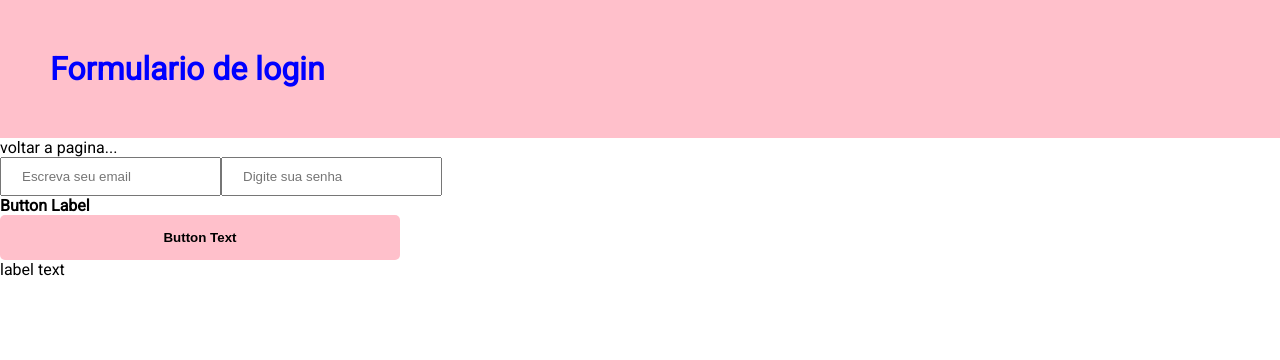
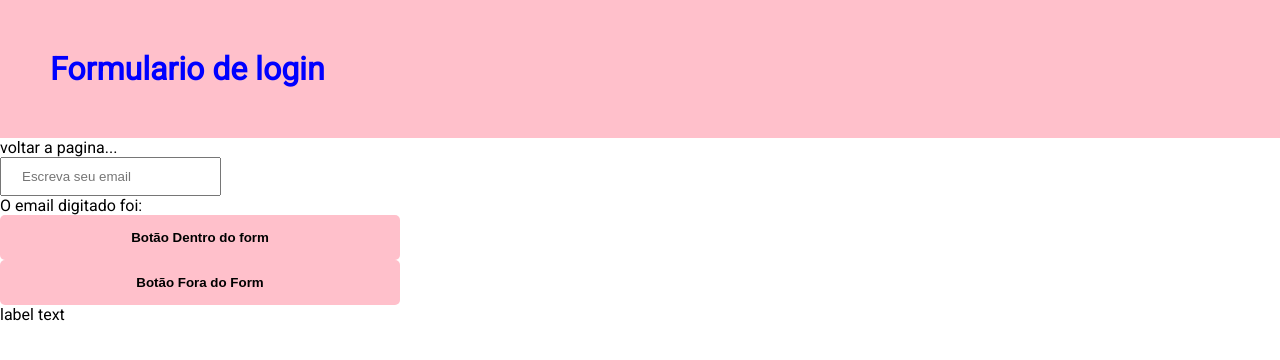
Before and after one commit to Jhon-Byron/Iniciando-Projeto, a Next.js app: page / in a window 1280 px wide. Shown: the top 360 px of the page. Built offline with nearby package versions, Linux system fonts and the light colour scheme.

Commit message:
Criado onChange e onSubmit

```diff
--- a/pages/index.jsx
+++ b/pages/index.jsx
@@ -7,15 +7,26 @@ export default function HomePage() {
     console.log('clicou aqui')
   }
 
+  const HandleLabelSubmit = (event) => {
+    event.preventDefault() ///a pagina nao sera atualizada
+    console.log('click aqui submit form')
+  }
+
+  let email = ''
+  const handleChangeInput = (event) => {
+    email = event.target.value
+  }
+
   return (
     <>
       <Title onClick={HandleLabelClick}>Formulario de login</Title>
       <label onClick={HandleLabelClick}>voltar a pagina...</label>
-      <form>
-        <Input type="email" placeholder="Escreva seu email" />
-        <Input type="password" placeholder="Digite sua senha" />
-        <Button onClick={HandleLabelClick}>Botao</Button>
+      <form onSubmit={HandleLabelSubmit}>
+        <Input type="text" placeholder="Escreva seu email" onChange={handleChangeInput} />
+        <p>O email digitado foi: {email}</p>
+        <Button type="submit">Botão Dentro do form</Button>
       </form>
+      <Button onClick={HandleLabelClick}>Botão Fora do Form</Button>
       <label>label text</label>
     </>
   )
--- a/src/components/button/button.jsx
+++ b/src/components/button/button.jsx
@@ -19,11 +19,10 @@ const ButtonContainer = styled.div`
   }
 `
 
-export default function Button() {
+export default function Button(props) {
   return (
     <ButtonContainer>
-      <label>Button Label</label>
-      <button>Button Text</button>
+      <button {...props}>{props.children}</button>
     </ButtonContainer>
   )
 }
```
